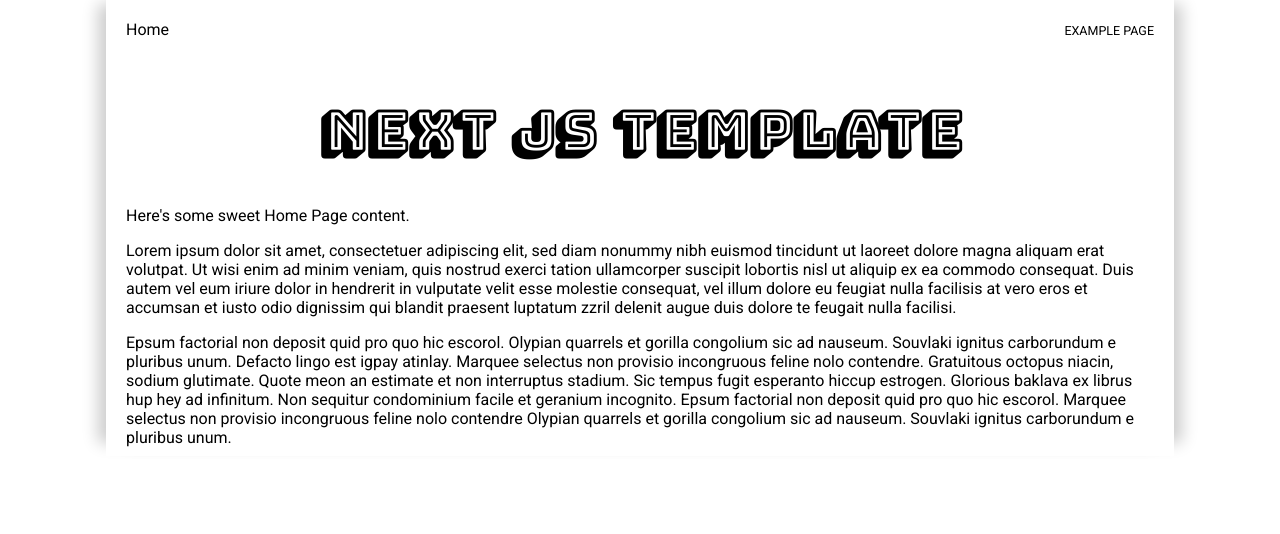
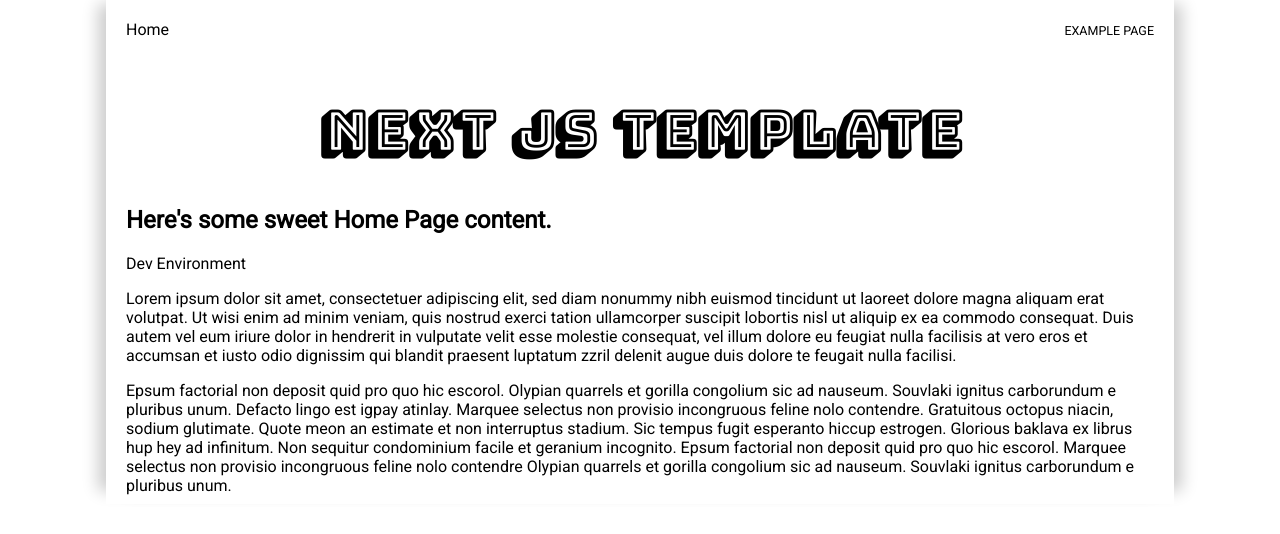
Before and after one commit to sheadscott/sheadscott.com, a Next.js app: page / in a window 1280 px wide. Shown: the top 534 px of the page. Built offline with nearby package versions, Linux system fonts and the light colour scheme.

Commit message:
testing now deploy for dev branch

```diff
--- a/pages/index.js
+++ b/pages/index.js
@@ -1,7 +1,8 @@
 export default () => (
   <React.Fragment>
     <h1>Next JS Template</h1>
-    <p>Here's some sweet Home Page content.</p>
+    <h2>Here's some sweet Home Page content.</h2>
+    <p>Dev Environment</p>
     <p>
       Lorem ipsum dolor sit amet, consectetuer adipiscing elit, sed diam nonummy
       nibh euismod tincidunt ut laoreet dolore magna aliquam erat volutpat. Ut
```
